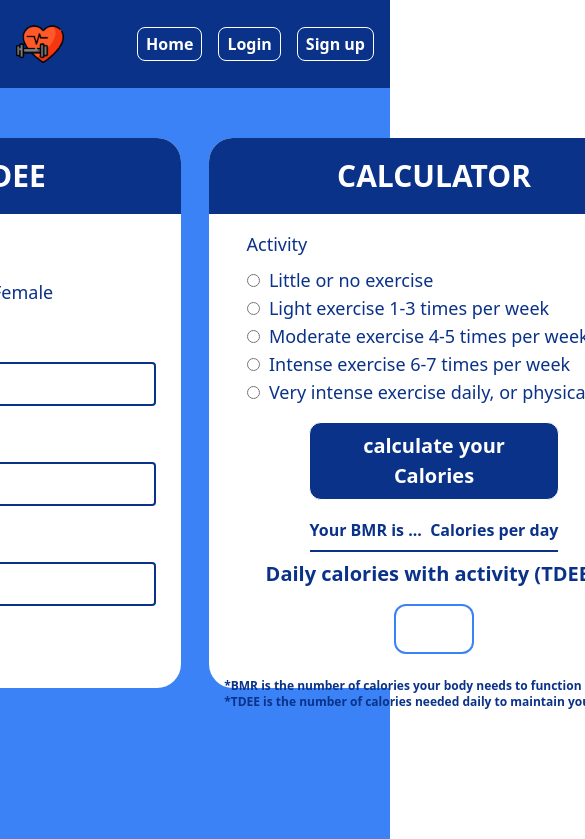
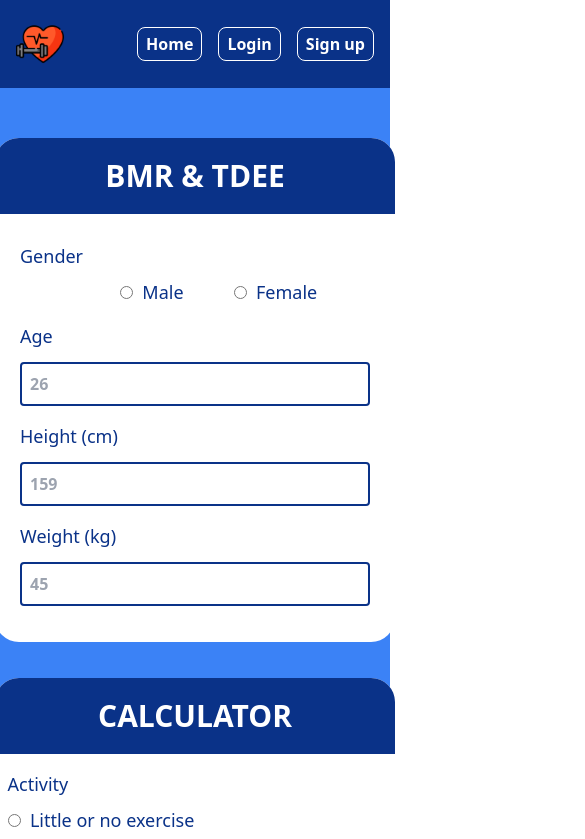
Before and after one commit to Ping1495/the-fit-firm-jorney, a React (Vite) app: page /bmr in a window 390 px wide. Shown: the top 839 px of the page, 585 px wide, since content can reach past the window. Built offline with nearby package versions, Linux system fonts and the light colour scheme.

Commit message:
add:responsive bmr and tdee calculator

```diff
--- a/src/components/bmr.jsx
+++ b/src/components/bmr.jsx
@@ -43,11 +43,11 @@ function BMR() {
 
   return (
     <>
-      <div className="bg-blue-500 h-screen">
+      <div className="bg-blue-500 h-full sm:h-screen pb-9">
         <Header />
-        <div className="flex justify-center mt-[50px] font-semibold">
-          <div className="bg-white h-[550px] w-[450px] rounded-3xl flex flex-col items-center">
-            <p className="text-3xl font-midium bg-[#0A3288] py-[20px] w-[450px] text-white text-center rounded-t-3xl">
+        <div className="flex sm:flex-row flex-col justify-center items-center mt-[50px] font-semibold">
+          <div className="bg-white sm:h-[550px]  sm:w-[450px] h-full pb-9 w-[400px] rounded-3xl flex flex-col items-center">
+            <p className="text-3xl font-midium bg-[#0A3288] py-[20px] sm:w-[450px]  w-[400px] text-white text-center rounded-t-3xl">
               BMR & TDEE
             </p>
             <form>
@@ -90,7 +90,7 @@ function BMR() {
                   type="text"
                   id="age"
                   name="age"
-                  className="mt-1 p-2 border-2 border-[#0A3288] rounded w-[400px]"
+                  className="mt-1 p-2 border-2 border-[#0A3288] rounded sm:w-[400px] w-[350px]"
                 />
               </div>
 
@@ -108,7 +108,7 @@ function BMR() {
                   type="text"
                   id="height"
                   name="height"
-                  className="mt-1 p-2 border-2 border-[#0A3288] rounded w-[400px]"
+                  className="mt-1 p-2 border-2 border-[#0A3288] rounded sm:w-[400px] w-[350px]"
                 />
               </div>
               <div>
@@ -125,14 +125,14 @@ function BMR() {
                   type="text"
                   id="weight"
                   name="weight"
-                  className="mt-1 p-2 border-2 border-[#0A3288] rounded w-[400px]"
+                  className="mt-1 p-2 border-2 border-[#0A3288] rounded sm:w-[400px] w-[350px]"
                 />
               </div>
             </form>
           </div>
 
-          <div className="bg-white h-[550px] w-[450px] rounded-3xl flex flex-col items-center ml-7">
-            <p className="text-3xl font-midium bg-[#0A3288] py-[20px] w-[450px] text-white text-center rounded-t-3xl">
+          <div className="bg-white sm:h-[550px]  sm:w-[450px] h-full w-[400px] rounded-3xl flex flex-col items-center sm:ml-7 ml-0 sm:mt-0 mt-9 pb-2">
+            <p className="text-3xl font-midium bg-[#0A3288] py-[20px] sm:w-[450px]  w-[400px] text-white text-center rounded-t-3xl">
               CALCULATOR
             </p>
             <form>
```
